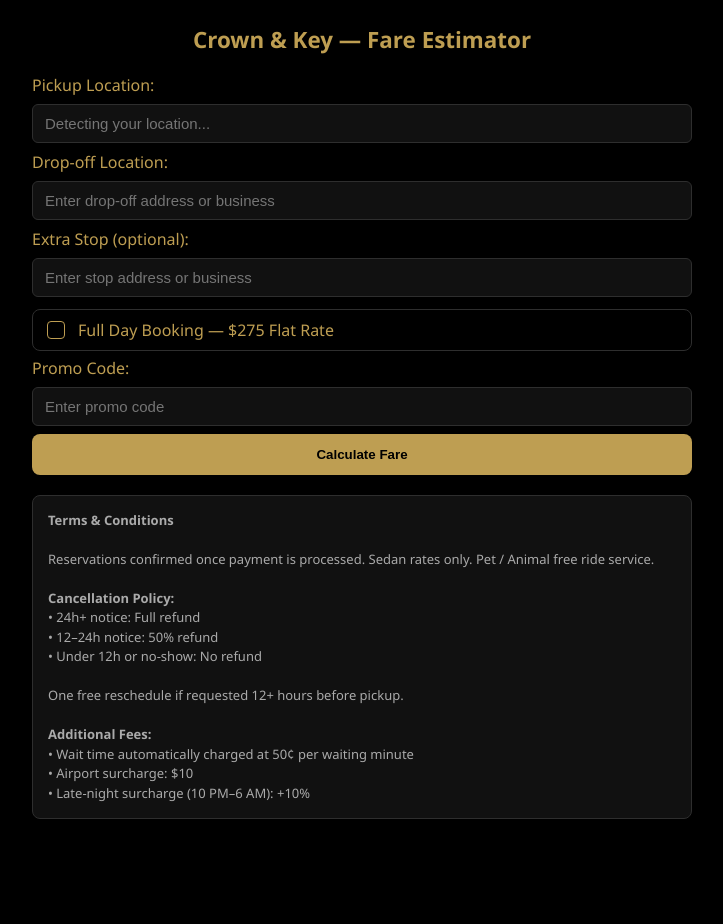
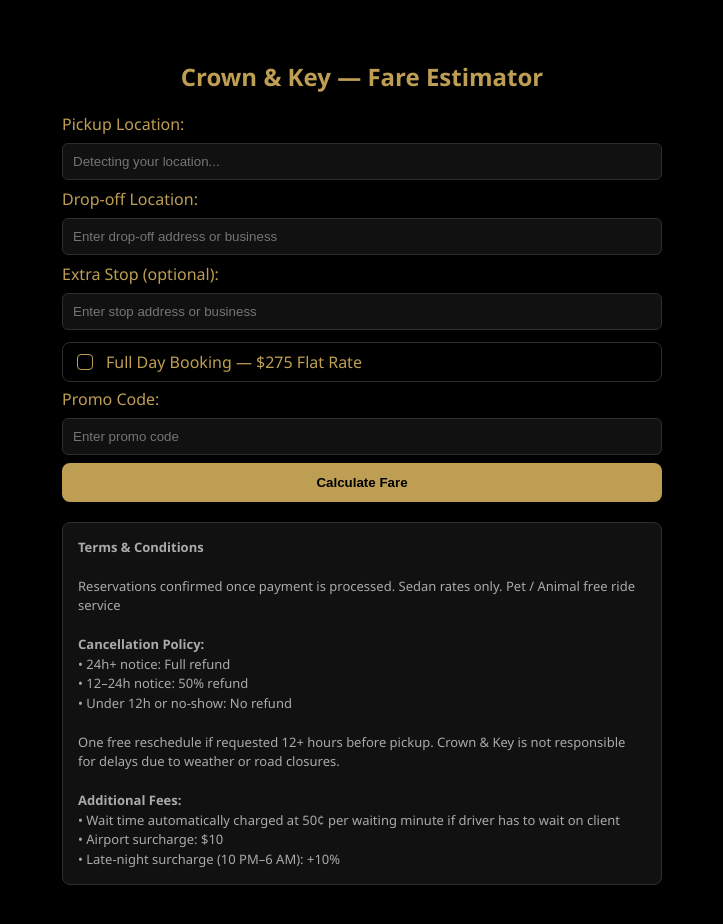
Before and after one commit to reggiewhite41/crownkey-estimator-embed, a plain HTML site: page index.html in a window 1280 px wide. Shown: the whole page, without its empty margins (278-1001 px from the left). Before the commit the page ends 851 px from the top, so only its background shows below. Drawn offline with Linux system fonts and the light colour scheme; some packages are replaced by stand-ins of ours.

Commit message:
Update index.html

```diff
--- a/index.html
+++ b/index.html
@@ -5,58 +5,42 @@
 <meta name="viewport" content="width=device-width, initial-scale=1" />
 <title>Crown & Key — Fare Estimator</title>
 <style>
-  html, body {
+  body {
     margin:0;
-    padding:0;
-    width:100%;
     background:#000;
     color:#BE9E52;
     font-family:"Segoe UI",Roboto,system-ui,-apple-system,Arial,sans-serif;
-    box-sizing:border-box;
   }
-
   #estimator {
-    width:100%;
-    max-width:700px; /* widened from 600px */
-    margin:0 auto; /* centered horizontally */
-    padding:24px 20px 32px; /* balanced internal padding */
+    max-width:600px;
+    margin:40px auto;
+    padding:20px;
     background:#000;
     color:#BE9E52;
     border-radius:12px;
-    box-sizing:border-box;
   }
-
-  h2 {
-    text-align:center;
-    color:#BE9E52;
-    margin-top:0;
-    font-weight:700;
-    font-size:1.4rem;
-  }
+  h2 { text-align:center; color:#BE9E52; margin-top:0; font-weight:700; }
 
   .ck-input {
     display:block;
     width:100%;
-    padding:10px 12px;
+    padding:10px;
     margin:8px 0;
     border-radius:6px;
     border:1px solid #2e2e2e;
     background:#111;
     color:#BE9E52;
-    font-size:15px;
     box-sizing:border-box;
     transition:all .25s ease;
   }
-
   .ck-input:hover, .ck-input:focus {
     border-color:#BE9E52;
     box-shadow:0 0 10px rgba(190,158,82,0.6);
     outline:none;
   }
-
   .ck-btn {
     width:100%;
-    padding:13px;
+    padding:12px;
     background:#BE9E52;
     color:#000;
     font-weight:bold;
@@ -65,69 +49,21 @@
     cursor:pointer;
     transition:all .25s ease;
   }
-
   .ck-btn:hover:not(:disabled) {
     background:#d1b86c;
     box-shadow:0 0 10px rgba(190,158,82,0.4);
   }
-
   .ck-btn:disabled {
     opacity:0.6;
     cursor:not-allowed;
-  }
-
-  /* Full-day box */
-  #fullDayLabel {
-    display:flex;
-    align-items:center;
-    gap:10px;
-    margin:12px 0 6px 0;
-    padding:8px 10px;
-    border:1px solid #2e2e2e;
-    border-radius:8px;
-    transition:all .3s ease;
-    cursor:pointer;
-    background:#000;
-  }
-
-  #fullDay {
-    appearance:none;
-    -webkit-appearance:none;
-    width:18px;
-    height:18px;
-    border:1.5px solid #BE9E52;
-    border-radius:4px;
-    background:#000;
-    cursor:pointer;
-    transition:all .25s ease;
-  }
-
-  /* Terms box */
-  .terms-box {
-    margin-top:20px;
-    font-size:13px;
-    line-height:1.5;
-    color:#aaa;
-    background:#111;
-    padding:15px;
-    border-radius:8px;
-    border:1px solid #2e2e2e;
-  }
-
-  /* Responsive fix for Jotform embeds */
-  @media (max-width: 480px) {
-    #estimator {
-      max-width:100%;
-      border-radius:0;
-      padding:18px 14px 28px;
-    }
   }
 </style>
 </head>
 <body>
 
 <!-- ===========================
-   Crown & Key Fare Estimator (Refined v3 — Full Width Fix)
+   Crown & Key Fare Estimator (Refined v3)
+   ✦ Black + Gold Styling ✦ Accessibility ✦ Input Glow ✦
    =========================== -->
 <div id="estimator">
   <h2>Crown &amp; Key — Fare Estimator</h2>
@@ -141,9 +77,10 @@
   <label for="stop">Extra Stop (optional):</label>
   <input type="text" id="stop" aria-label="Extra Stop" placeholder="Enter stop address or business" class="ck-input">
 
-  <label id="fullDayLabel">
-    <input type="checkbox" id="fullDay">
-    <span>Full Day Booking — $275 Flat Rate</span>
+  <label id="fullDayLabel" style="display:flex;align-items:center;gap:10px;margin:12px 0 6px 0;padding:8px 10px;border:1px solid #2e2e2e;border-radius:8px;transition:all .3s ease;cursor:pointer;">
+    <input type="checkbox" id="fullDay"
+           style="appearance:none;-webkit-appearance:none;width:16px;height:16px;border:1.5px solid #BE9E52;border-radius:4px;background:#000;cursor:pointer;position:relative;transition:all .25s ease;">
+    <span style="color:#BE9E52;font-weight:500;">Full Day Booking — $275 Flat Rate</span>
   </label>
 
   <label for="promo">Promo Code:</label>
@@ -157,17 +94,18 @@
     <button onclick="goToBooking()" class="ck-btn">Book &amp; Pay</button>
   </div>
 
-  <div class="terms-box">
+  <div style="margin-top:20px;font-size:13px;line-height:1.5;color:#aaa;background:#111;padding:15px;border-radius:8px;border:1px solid #2e2e2e;">
     <strong>Terms &amp; Conditions</strong><br><br>
-    Reservations confirmed once payment is processed. Sedan rates only. Pet / Animal free ride service.<br><br>
+    Reservations confirmed once payment is processed. Sedan rates only. Pet / Animal free ride service <br><br>
     <strong>Cancellation Policy:</strong><br>
-    • 24h+ notice: Full refund<br>
-    • 12–24h notice: 50% refund<br>
-    • Under 12h or no-show: No refund<br><br>
-    One free reschedule if requested 12+ hours before pickup.<br><br>
+    • 24h+ notice: Full refund <br>
+    • 12–24h notice: 50% refund <br>
+    • Under 12h or no-show: No refund <br><br>
+    One free reschedule if requested 12+ hours before pickup.
+    Crown &amp; Key is not responsible for delays due to weather or road closures. <br><br>
     <strong>Additional Fees:</strong><br>
-    • Wait time automatically charged at 50¢ per waiting minute<br>
-    • Airport surcharge: $10<br>
+    • Wait time automatically charged at 50¢ per waiting minute if driver has to wait on client <br>
+    • Airport surcharge: $10 <br>
     • Late-night surcharge (10 PM–6 AM): +10%
   </div>
 </div>
```
